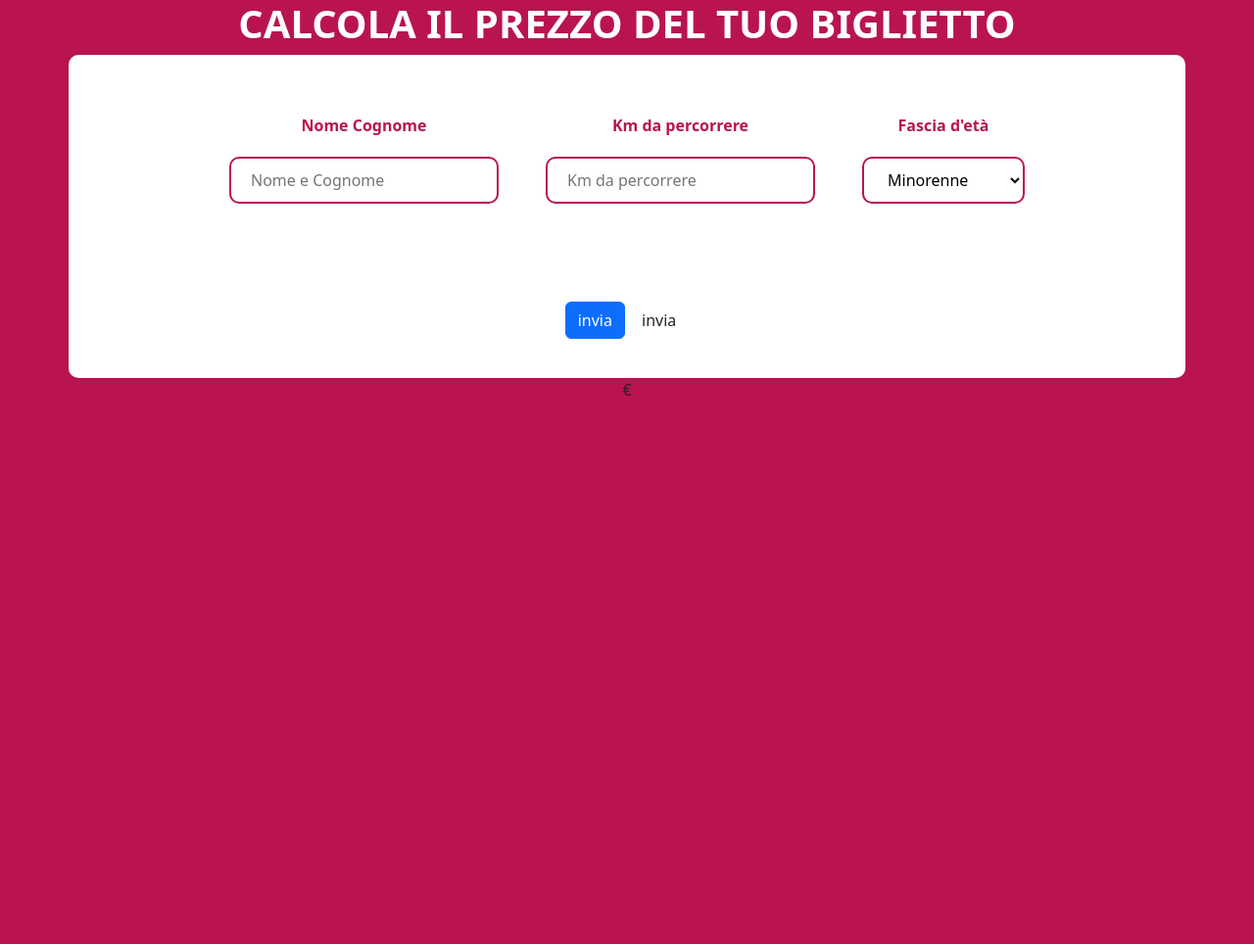
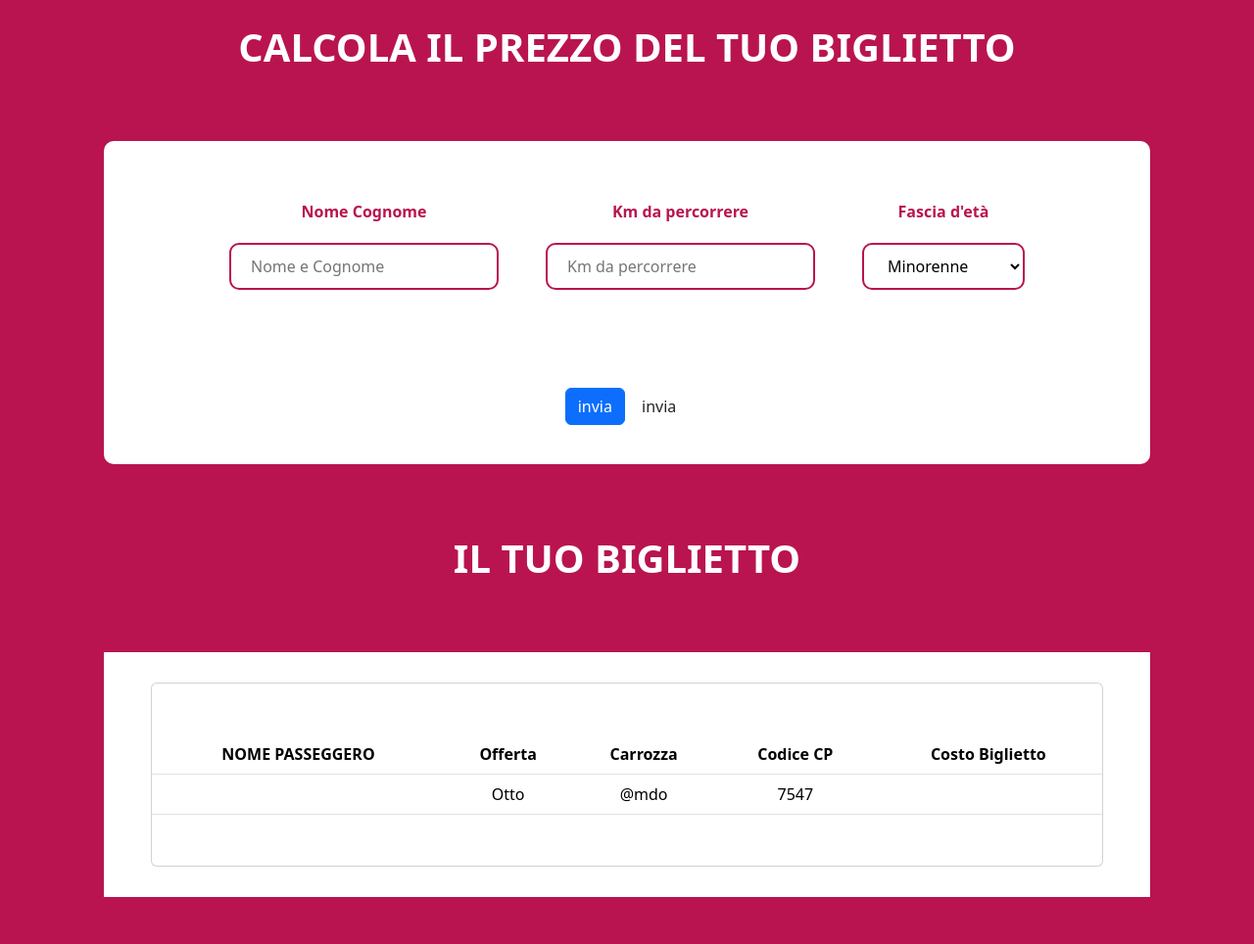
Before and after one commit to antoniodelgiudice02/js-biglietto-treno-form, a plain HTML site: page index.html in a window 1280 px wide. Shown: the whole page at 98% size. Before the commit the page ends 800 px from the top, so only its background shows below. Drawn offline with nearby package versions, Linux system fonts and the light colour scheme.

Commit message:
add: biglietto in html

```diff
--- a/CSS/style.css
+++ b/CSS/style.css
@@ -39,3 +39,18 @@
 #calculator select{
     background: white;
 }
+
+/***********************************
+          BIGLIETTO
+***********************************/
+
+#biglietto h2{
+    color: white;
+    font-weight: bold;
+
+}
+
+#biglietto .col{
+    background: white;
+    height: 250px;
+}
--- a/JS/main.js
+++ b/JS/main.js
@@ -4,6 +4,8 @@ const userAgeInput = document.getElementById('userAge')
 const enter = document.getElementById('enter')
 const reset=document.getElementById('reset')
 const ticketPrice = document.getElementById('ticketPrice')
+const ticketName=document.getElementById('ticketName')
+const warning=document.getElementById('warning')
 
 
 
@@ -25,7 +27,6 @@ enter.addEventListener('click', function(){
     const userAge=userAgeInput.value;
     console.log(userAge)
 
-    //ticketPrice.innerText=price
 
     //calcolare sconto:
 
@@ -39,13 +40,16 @@ enter.addEventListener('click', function(){
         //se il passeggero è over 65 applicare sconto del 40%
     if(userAge=='over65'){
         discountPerc=40;
-   }
+    }
 
    //calcolo prezzo finale:
    price=price-price*discountPerc/100;
    console.log(price)
 
+   //stampo biglietto:
 
+    ticketPrice.innerText='€'+price.toFixed(2);
+    ticketName.innerText=userName;
 
 
 })
--- a/index.html
+++ b/index.html
@@ -10,11 +10,11 @@
 </head>
 <body id="body" class="text-center">
 
-    <h1>CALCOLA IL PREZZO DEL TUO BIGLIETTO</h1>
+    <h1 class="my-4">CALCOLA IL PREZZO DEL TUO BIGLIETTO</h1>
 
     <section id="calculator">
 
-        <div class="container">
+        <div class="container p-5">
 
             <div class="row flex-column">
 
@@ -57,7 +57,45 @@
 
     </section>
 
-    <span>€</span> <span id="ticketPrice"></span>
+    <section id="biglietto">
+
+        <h2 class="h1 my-4">IL TUO BIGLIETTO</h2>
+
+        <div class="container p-5">
+            <div class="row">
+                <div class="col d-flex align-items-center justify-content-center px-5">
+
+                    <div class="card w-100 h-75">
+
+                        <table class="table my-auto">
+                            <thead>
+                              <tr>
+                                <th scope="col">NOME PASSEGGERO</th>
+                                <th scope="col">Offerta</th>
+                                <th scope="col">Carrozza</th>
+                                <th scope="col">Codice CP</th>
+                                <th scope="col">Costo Biglietto</th>
+                              </tr>
+                            </thead>
+                            <tbody>
+                              <tr>
+                                <td><span id="ticketName"></span></td>
+                                <td>Otto</td>
+                                <td>@mdo</td>
+                                <td>7547</td>
+                                <td><span id="ticketPrice"></span></td>
+                              </tr>
+                            </tbody>
+                        </table>
+
+                    </div>
+
+                </div>
+            </div>
+        </div>
+
+    </section>
+
 
 
 
```
